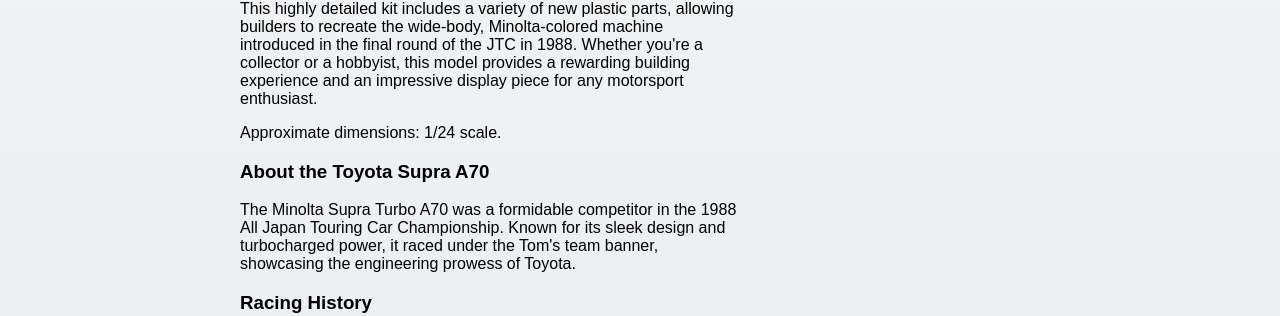
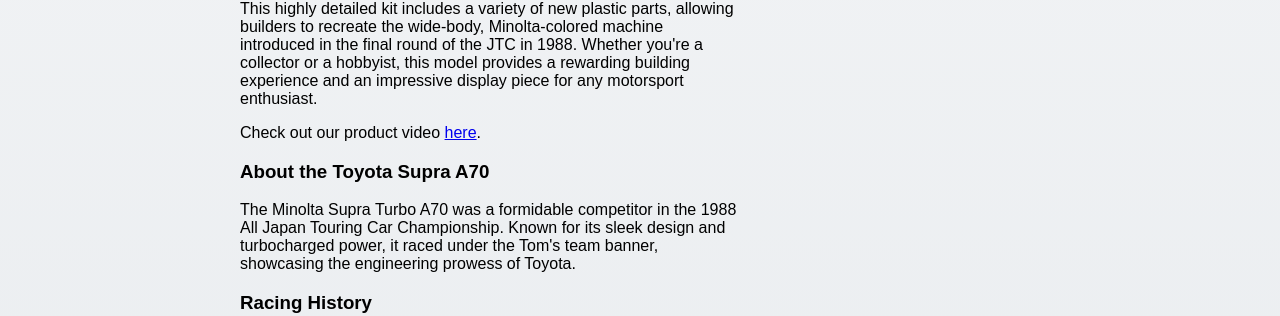
Before and after one commit to drfastfinds/drfastfinds-site, a Jekyll site: the page built from _products/minolta-supra-turbo-a70-1988-intertec.md, in a window 1280 px wide and 900 px high, scrolled down 501 px. Shown: the part 297-613 px from the top of the window. Built offline with Jekyll 4.4.1, drawn with Linux system fonts in a browser that asks for light colours.

Commit message:
Update minolta-supra-turbo-a70-1988-intertec.md

```diff
--- a/_products/minolta-supra-turbo-a70-1988-intertec.md
+++ b/_products/minolta-supra-turbo-a70-1988-intertec.md
@@ -3,12 +3,15 @@
 title: "Hasegawa Minolta Supra Turbo A70 `1988 InterTEC` (Model Car)"
 price: 80.00
 youtube_link: "https://www.youtube.com/embed/Xxq29MpZ69g"
+youtube_video_id: "Xxq29MpZ69g"  # Change here to use video ID
+blog_link: ""
 description: |
   <p>The Hasegawa Minolta Supra Turbo A70 `1988 InterTEC` is a detailed 1/24 scale model car kit that replicates the iconic racing machine that competed in the All Japan Touring Car Championship. This model captures the spirit of the Toyota Supra with its striking design and impressive performance history.</p>
 
   <p>This highly detailed kit includes a variety of new plastic parts, allowing builders to recreate the wide-body, Minolta-colored machine introduced in the final round of the JTC in 1988. Whether you're a collector or a hobbyist, this model provides a rewarding building experience and an impressive display piece for any motorsport enthusiast.</p>
 
-  <p>Approximate dimensions: 1/24 scale.</p>
+  <p>Check out our product video <a href="https://youtube.com/shorts/l2EClcuf04o?feature=share" target="_blank">here</a>.</p>
+
 
   <h3>About the Toyota Supra A70</h3>
   <p>The Minolta Supra Turbo A70 was a formidable competitor in the 1988 All Japan Touring Car Championship. Known for its sleek design and turbocharged power, it raced under the Tom's team banner, showcasing the engineering prowess of Toyota.</p>
```
